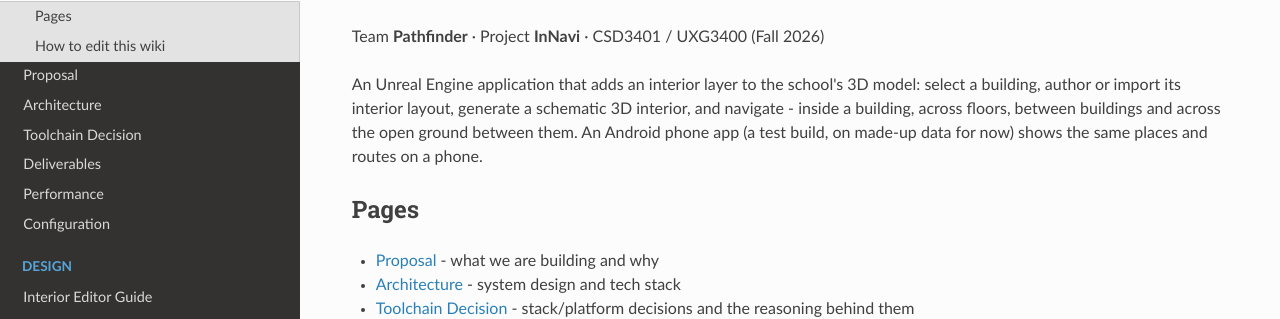
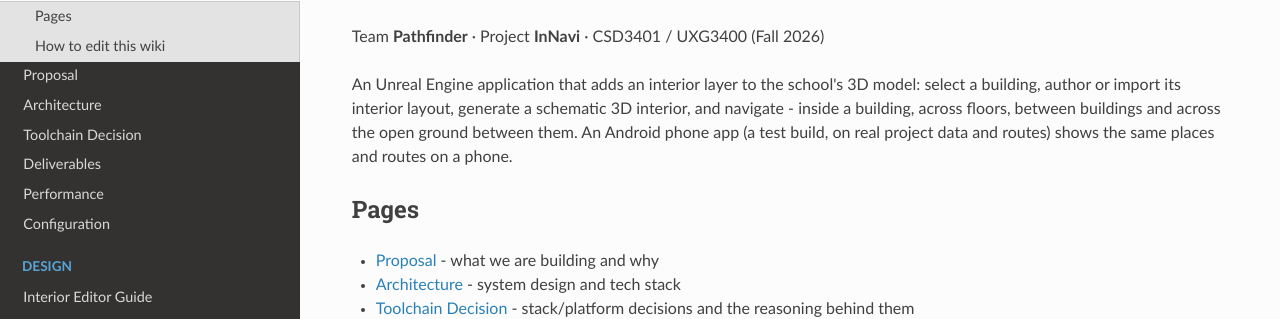
Before and after one commit to GYQ-SIT/Pathfinder-InNav, an MkDocs documentation site: the page built from docs/index.md, in a window 1280 px wide and 1076 px high. Shown: the part 135-454 px from the top of the window. Built offline with MkDocs 1.6.1, drawn with Linux system fonts in a browser that asks for light colours; nearby versions of some CDN libraries.

Commit message:
Docs: what CI runs on pull requests and on main (PAT-135 row), the phone app is on real project data

```diff
--- a/docs/index.md
+++ b/docs/index.md
@@ -5,7 +5,7 @@ Team **Pathfinder** · Project **InNavi** · CSD3401 / UXG3400 (Fall 2026)
 An Unreal Engine application that adds an interior layer to the school's 3D model:
 select a building, author or import its interior layout, generate a schematic 3D
 interior, and navigate - inside a building, across floors, between buildings and across the
-open ground between them. An Android phone app (a test build, on made-up data for now) shows
+open ground between them. An Android phone app (a test build, on real project data and routes) shows
 the same places and routes on a phone.
 
 ## Pages
```
Also changed, not shown: docs/deliverables.md (+1 -1 lines).
